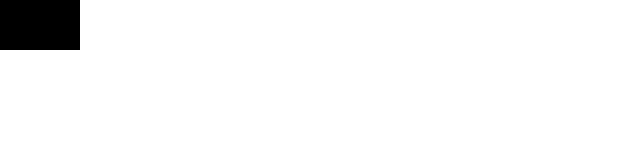
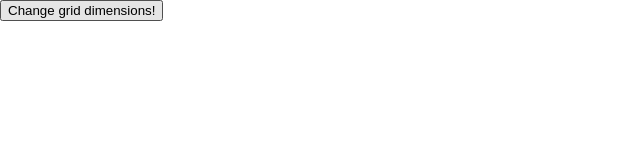
Before and after one commit to wkoh1024/etch-a-sketch, a plain HTML site: page index.html in a window 1280 px wide. Shown: the whole page, without its empty margins (0-640 px from the left). Drawn offline with Linux system fonts and the light colour scheme.

Commit message:
Added button and made every pixel visit a different color

```diff
--- a/index.html
+++ b/index.html
@@ -7,6 +7,7 @@
     <link rel="stylesheet" type="text/css" href="styles.css">
 </head>
 <body>
+    <button id="dimension-change">Change grid dimensions!</button>
     <div id="main-container">
 
     </div>
--- a/script.js
+++ b/script.js
@@ -1,4 +1,5 @@
 const mainContainer = document.querySelector("#main-container");
+const dimChangeButton = document.querySelector("#dimension-change");
 
 for (let i = 0; i < 256; i++) {
     let addedDiv = document.createElement("div");
@@ -7,16 +8,15 @@ for (let i = 0; i < 256; i++) {
     mainContainer.append(addedDiv);
 }
 
+const colorAsString = () => {
+    return "#" + Math.floor(Math.random()*16777215).toString(16);
+}
+
 const turnColor = (event) => {
-    event.target.style.backgroundColor = 'black';
+    event.target.style.backgroundColor = colorAsString();
 };
 
 let pixels = document.querySelectorAll(".pixels");
 pixels.forEach((pixel) => {
     pixel.addEventListener("mouseover", turnColor)
 });
-
-
-// function hoveredPixel = () => {
-
-// }
```
